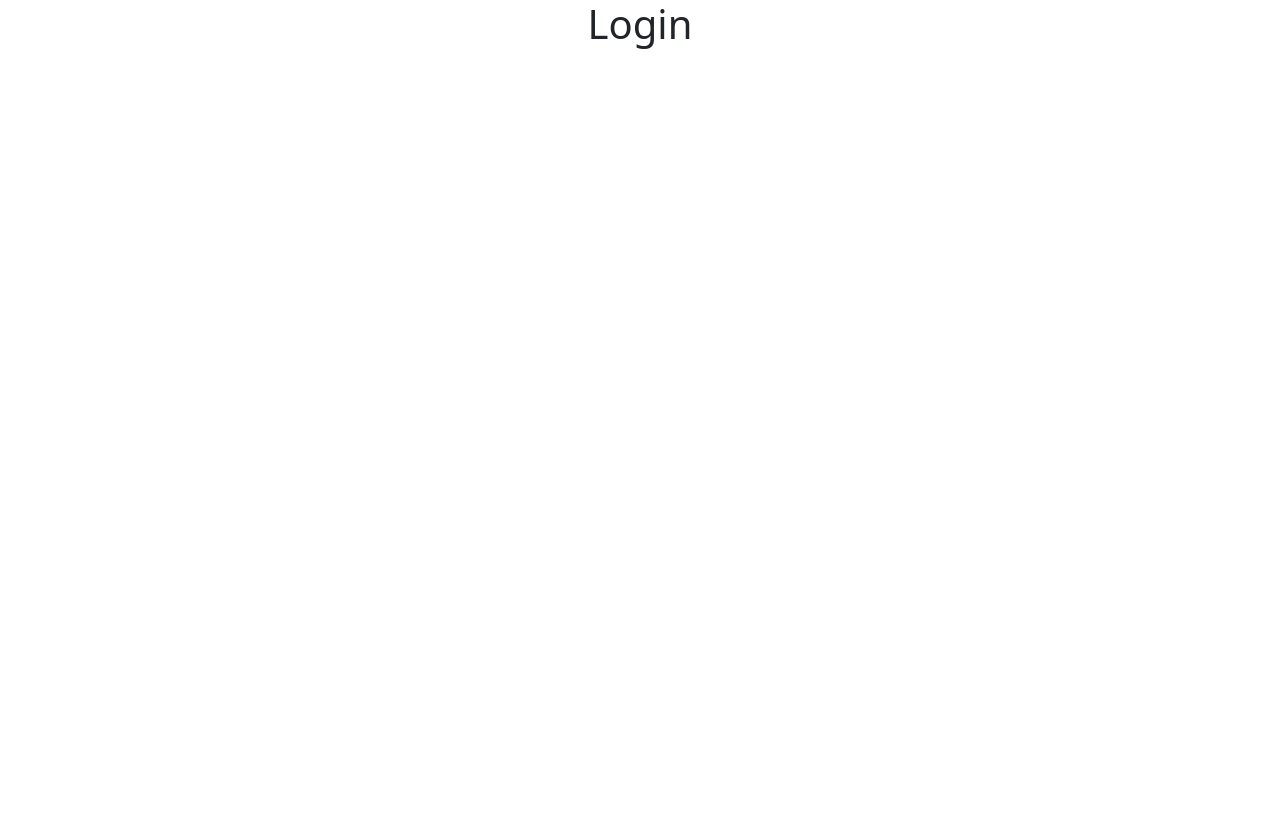
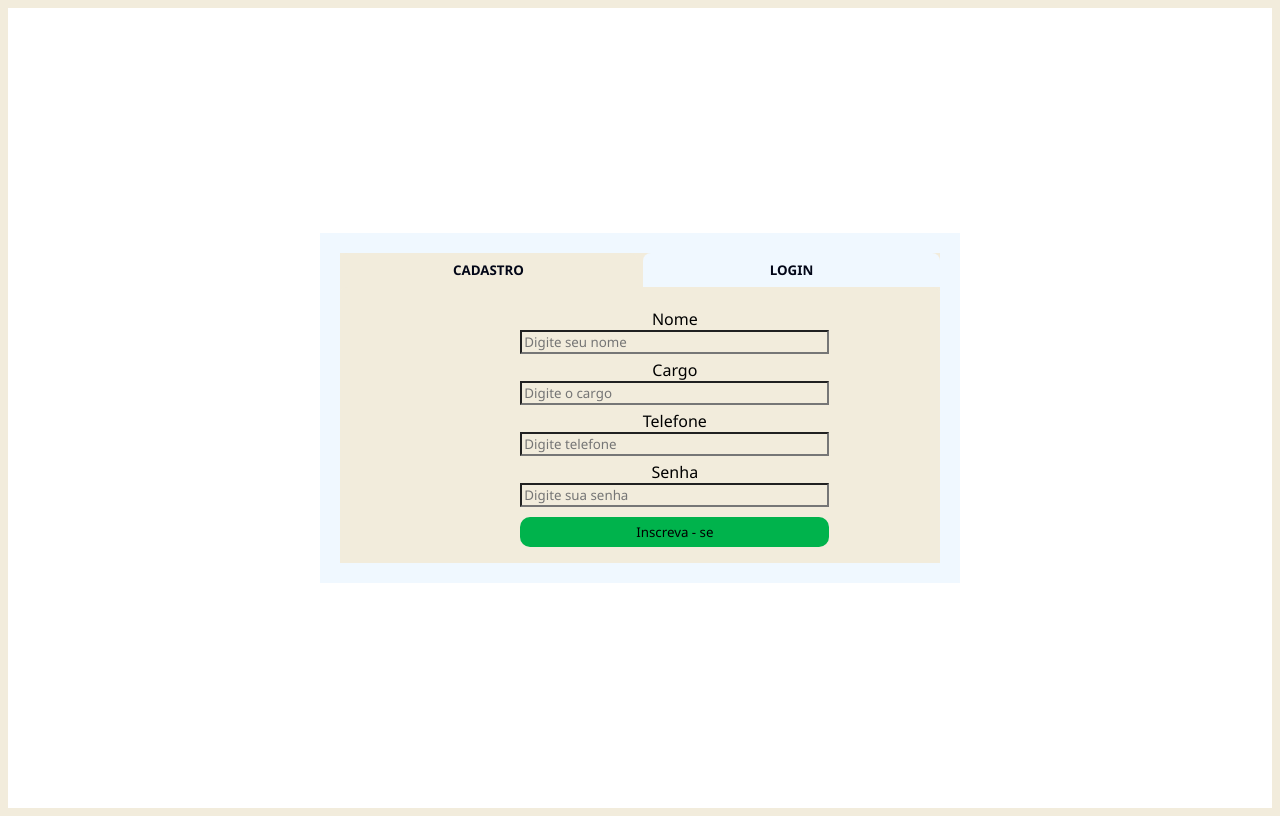
Before and after one commit to adones15/TCC_IMPACTA, a Django app: page / in a window 1280 px wide. Before the commit the page is almost empty. Before the commit the page ends 49 px from the top, so only its background shows below. Run offline with Django 5.2, Linux system fonts and the light colour scheme.

Commit message:
feat: login e cadastro de funcionario

```diff
--- a/mercado/templates/login.html
+++ b/mercado/templates/login.html
@@ -5,26 +5,112 @@
 <head>
     <meta charset="UTF-8">
     <meta name="viewport" content="width=device-width, initial-scale=1.0">
+    <link href="{% static 'css/geral.css'%}" rel="stylesheet" />
+    <link href="{% static 'css/login.css'%}" rel="stylesheet" />
     <title>Login</title>
-    <link href="{% static 'css/login.css'%}" rel="stylesheet" />
-    <link href="{% static 'css/geral.css'%}" rel="stylesheet" />
-
-    <link href="https://cdn.jsdelivr.net/npm/bootstrap@5.3.2/dist/css/bootstrap.min.css" rel="stylesheet"
-        integrity="sha384-T3c6CoIi6uLrA9TneNEoa7RxnatzjcDSCmG1MXxSR1GAsXEV/Dwwykc2MPK8M2HN" crossorigin="anonymous">
 </head>
 
 <body>
-    <div class="container">
-        <div class="row text-center">
-            <div class="col">
-                <h1>Login</h1>
+    <div id="container">
+        <div class="tab-buttons">
+            <button class="tab-btn active" content-id="cadastro">
+                CADASTRO
+            </button>
+            <button class="tab-btn" content-id="login">
+                LOGIN
+            </button>
+        </div>
+
+        <div class="tab-contents">
+            <div class="content" id="cadastro">
+
+                <!-- <div class="infos">
+
+                    <p class="content-description">cadastro</p>
+
+
+                </div> -->
+
+                <div class="container__login">
+
+                    <form method="post" action="{% url 'cadastro_funcionario' %}" class="log">
+                        {% csrf_token %}
+
+                        <label class="input">Nome</label>
+                        <input id="nome" name="nome" type="text" placeholder="Digite seu nome">
+
+                        <label class="input" for="">Cargo</label>
+                        <input id="cargo" name="cargo" type="text" placeholder="Digite o cargo">
+
+                        <label class="input" for="">Telefone</label>
+                        <input id="telefone" name="telefone" type="text" placeholder="Digite telefone">
+
+                        <label class="input" for="">Senha</label>
+                        <input id="senha" name="senha" type="password" placeholder="Digite sua senha">
+
+                        <button type="submit" class="btn_login">Inscreva - se</button>
+                    </form>
+
+                </div>
+
+
+            </div>
+            <div class="content" id="login">
+                <div class="container__login">
+
+                    <form method="post" action="{% url 'autenticar_funcionario' %}" class="log">
+                        {% csrf_token %}
+
+                        <label class="input" for="">Nome</label>
+                        <input id="nome" name="nome" type="text" placeholder="Digite seu nome">
+
+                        <label class="input" for="">Senha</label>
+                        <input id="senha" name="senha" type="password" placeholder="Digite sua senha">
+
+                        <button class="btn_login">Entrar</button>
+                    </form>
+
+                </div>
+
+
+
             </div>
         </div>
     </div>
 
-    <script src="https://cdn.jsdelivr.net/npm/bootstrap@5.3.2/dist/js/bootstrap.bundle.min.js"
-        integrity="sha384-C6RzsynM9kWDrMNeT87bh95OGNyZPhcTNXj1NW7RuBCsyN/o0jlpcV8Qyq46cDfL"
-        crossorigin="anonymous"></script>
+    <script>
+        const tabs = document.querySelectorAll('.tab-btn');
+
+        tabs.forEach(tab => tab.addEventListener('click', () => tabclicked(tab)));
+
+        const tabclicked = (tab) => {
+            tabs.forEach(tab => tab.classList.remove('active'));
+            tab.classList.add('active');
+
+            const contents = document.querySelectorAll('.content');
+            contents.forEach(content => content.classList.remove('show'));
+
+            const contentId = tab.getAttribute('content-id');
+            const content = document.getElementById(contentId);
+
+            content.classList.add('show');
+
+        }
+
+        const currentActiveTab = document.querySelector('.tab-btn.active');
+        tabclicked(currentActiveTab);
+    </script>
+
+    {% if messages %}
+    {% for message in messages %}
+    <div style="position: absolute; top: 40px;">
+        <label>{{ message }}</label>
+    </div>
+    {% endfor %}
+    {% endif %}
+
+
+
 </body>
 
 </html>
--- a/mercado/urls.py
+++ b/mercado/urls.py
@@ -1,9 +1,11 @@
 from django.urls import path
-from .views import login, produto, confirmacaoCadastroProduto
+from .views import login, produto, confirmacaoCadastroProduto, cadastro_funcionario, autenticar_funcionario
 from django.urls import include
 
 urlpatterns = [
     path('', login, name='login'),
     path('produto', produto, name='produto'),
-    path('confirmacao-cadastro-produto/', confirmacaoCadastroProduto, name='confirmacao-cadastro-produto')
+    path('confirmacao-cadastro-produto/', confirmacaoCadastroProduto, name='confirmacao-cadastro-produto'),
+    path('cadastro_funcionario', cadastro_funcionario, name ='cadastro_funcionario'),
+    path('autenticar_funcionario', autenticar_funcionario, name='autenticar_funcionario')
 ]
--- a/mercado/views.py
+++ b/mercado/views.py
@@ -4,7 +4,9 @@ from django.contrib.auth.models import User
 from django.contrib.auth import authenticate
 from django.contrib.auth import login as login_django
 from django.contrib.auth import logout as logout_django
-from .models import Produtos
+from .models import Produtos, Funcionarios
+from django.shortcuts import render, redirect
+from django.contrib import messages
 
 def produto(request):
 
@@ -55,9 +57,51 @@ def produto(request):
         #return render(request, "./produto.html")
         return render(request, 'produto.html', {'produtos': produtos})
 
+def confirmacaoCadastroProduto(request):
+    return render(request, './confirmacao-cadastro-produto.html')
 
 def login(request):
     return render(request, "./login.html")
 
-def confirmacaoCadastroProduto(request):
-    return render(request, './confirmacao-cadastro-produto.html')
+def cadastro_funcionario(request):
+
+    # Capturando os valores do formulario e jogando nas variaveis
+    nome = request.POST.get('nome')
+    cargo = request.POST.get('cargo')
+    telefone = request.POST.get('telefone')
+    senha = request.POST.get('senha')
+
+    # Criar uma nova instância do modelo Funcionario com os dados do formulário
+    novo_funcionario = Funcionarios(Nome=nome, Cargo=cargo, Telefone=telefone, Senha=senha)
+
+    # Salvar o novo funcionario no banco de dados
+    novo_funcionario.save()
+
+    # Mensagem de sucesso do cadastro do funcionario
+    messages.success(request, 'Funcionário cadastrado com sucesso!')
+
+    # Redirecionar para a página de login
+    return redirect('login')
+
+def autenticar_funcionario(request):
+
+    nome = request.POST.get('nome')
+    senha = request.POST.get('senha')
+
+    # Verifica se existe um usuário com o nome fornecido
+    usuario = Funcionarios.objects.filter(Nome=nome).first()
+
+    # Se o usuário existe, autentica usando o método authenticate
+    if usuario:
+        if usuario and usuario.Senha == senha:
+            print('autenticou!!!!')
+            produtos = Produtos.objects.all()
+            return render(request, 'produto.html', {'produtos': produtos})
+        else:
+            # Exibindo a mensagem de usuario ou senha incorreto (no caso apenas a senha esta incorreta)
+            messages.success(request, 'Usuario ou senha incorretos')
+            return redirect('login')
+    else:
+        # Exibindo a mensagem de usuario nao encontrado
+        messages.success(request, 'Nao existe nenhum usuario com esse nome')
+        return redirect('login')
--- a/static/css/login.css
+++ b/static/css/login.css
@@ -0,0 +1,124 @@
+/* @import url('https://fonts.googleapis.com/css2?family=Open+Sans:ital,wght@0,300..800;1,300..800&display=swap')
+
+
+* {
+    margin: 0;
+    padding: 0;
+    box-sizing: border-box;
+    font-family: 'Poppins', sans-serif;
+} */
+
+body {
+    background-color: blue;
+    background-color: #FFFFFF;
+    display: flex;
+    align-items: center;
+    justify-content: center;
+    min-height: 100vh;
+}
+
+#container {
+    background-color: #f0f8ff;
+    width: 600px;
+    padding: 20px;
+    border-radius: 0px 10px 15px -3px rgba(0, 0, 0, 0.1);
+}
+
+.tab-buttons {
+    display: flex;
+    gap: 6px;
+}
+
+.tab-btn {
+    width: 100%;
+    border: none;
+    color: #020617;
+    background-color: #f0f8ff;
+    border-radius: 8px 8px 0px 0px;
+    font-weight: 500;
+    padding: 8px;
+    cursor: pointer;
+    transition: background-color .3s ease;
+    font-weight: bolder;
+}
+
+.tab-btn.active {
+    background-color: #f2ecdc;
+
+}
+
+.tab-btn:hover {
+    background-color: #f1e5c1;
+
+}
+
+.content {
+    display: none;
+}
+
+.content.show {
+    display: flex;
+    gap: 14px;
+    background-color: #f2ecdc;
+    border-radius: 8px 8px 0px 0px;
+    padding: 16px;
+}
+
+* {
+    font-family: 'Segoe UI', sans-serif;
+    background-color: #f2ecdc;
+
+}
+
+
+.container__title {
+    display: flex;
+    align-items: center;
+    justify-content: center;
+}
+
+
+.container__login {
+    display: flex;
+    align-items: center;
+    justify-content: center;
+    padding-left: 38%;
+
+}
+
+.container__login {
+
+    display: flex;
+    flex-direction: column;
+}
+
+.container__login>.log {
+    display: flex;
+    flex-direction: column;
+    width: 150%;
+
+}
+
+.log>.input {
+    margin-top: 5px;
+    display: flex;
+    justify-content: center;
+
+}
+
+
+.btn_login {
+    margin-top: 10px;
+}
+
+.button_cadastro {
+    margin-top: 10px;
+
+}
+
+.btn_login {
+    background-color: #00b34c;
+    height: 30px;
+    border-radius: 10px;
+    border: none;
+}
--- a/tcc_mercado/settings.py
+++ b/tcc_mercado/settings.py
@@ -106,7 +106,6 @@ AUTH_PASSWORD_VALIDATORS = [
     },
 ]
 
-
 # Internationalization
 # https://docs.djangoproject.com/en/5.0/topics/i18n/
 
@@ -123,7 +122,10 @@ USE_TZ = True
 # https://docs.djangoproject.com/en/5.0/howto/static-files/
 
 STATIC_URL = '/static/'
-STATICFILES_DIRS = [os.path.join(BASE_DIR, 'static')]
+STATIC_ROOT = os.path.join(BASE_DIR, 'staticfiles')
+STATICFILES_DIRS = [
+    os.path.join(BASE_DIR, 'static'),
+]
 
 # Default primary key field type
 # https://docs.djangoproject.com/en/5.0/ref/settings/#default-auto-field
--- a/tcc_mercado/urls.py
+++ b/tcc_mercado/urls.py
@@ -30,4 +30,4 @@ from django.conf import settings
 urlpatterns = [
     path('admin/', admin.site.urls),
     path('', include('mercado.urls')),
-] #+ static(settings.MEDIA_URL, document_root=settings.MEDIA_ROOT)
+] + static(settings.STATIC_URL, document_root=settings.STATIC_ROOT)
```
Also changed, not shown: mercado/models.py (+12 -0 lines).
